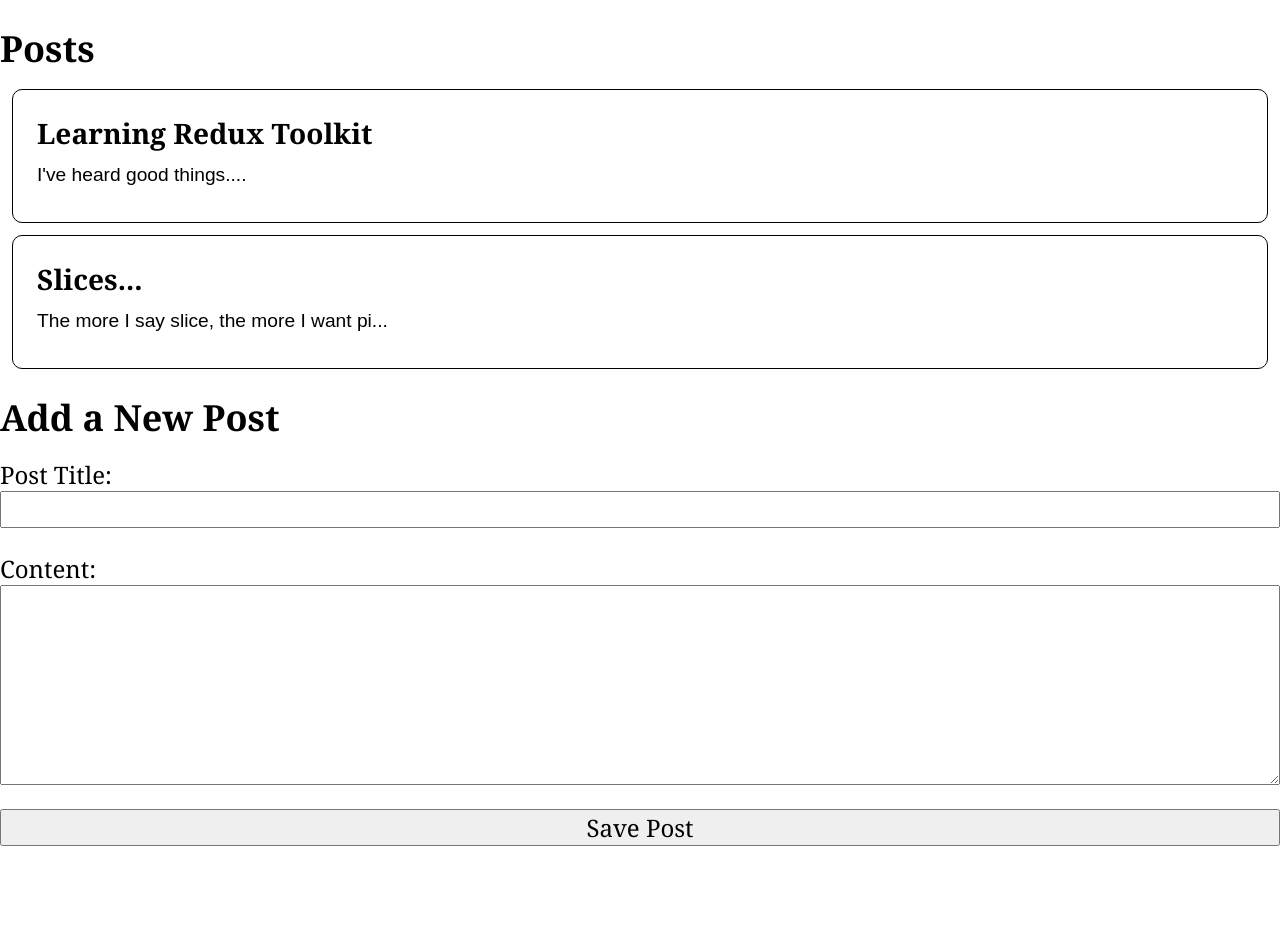
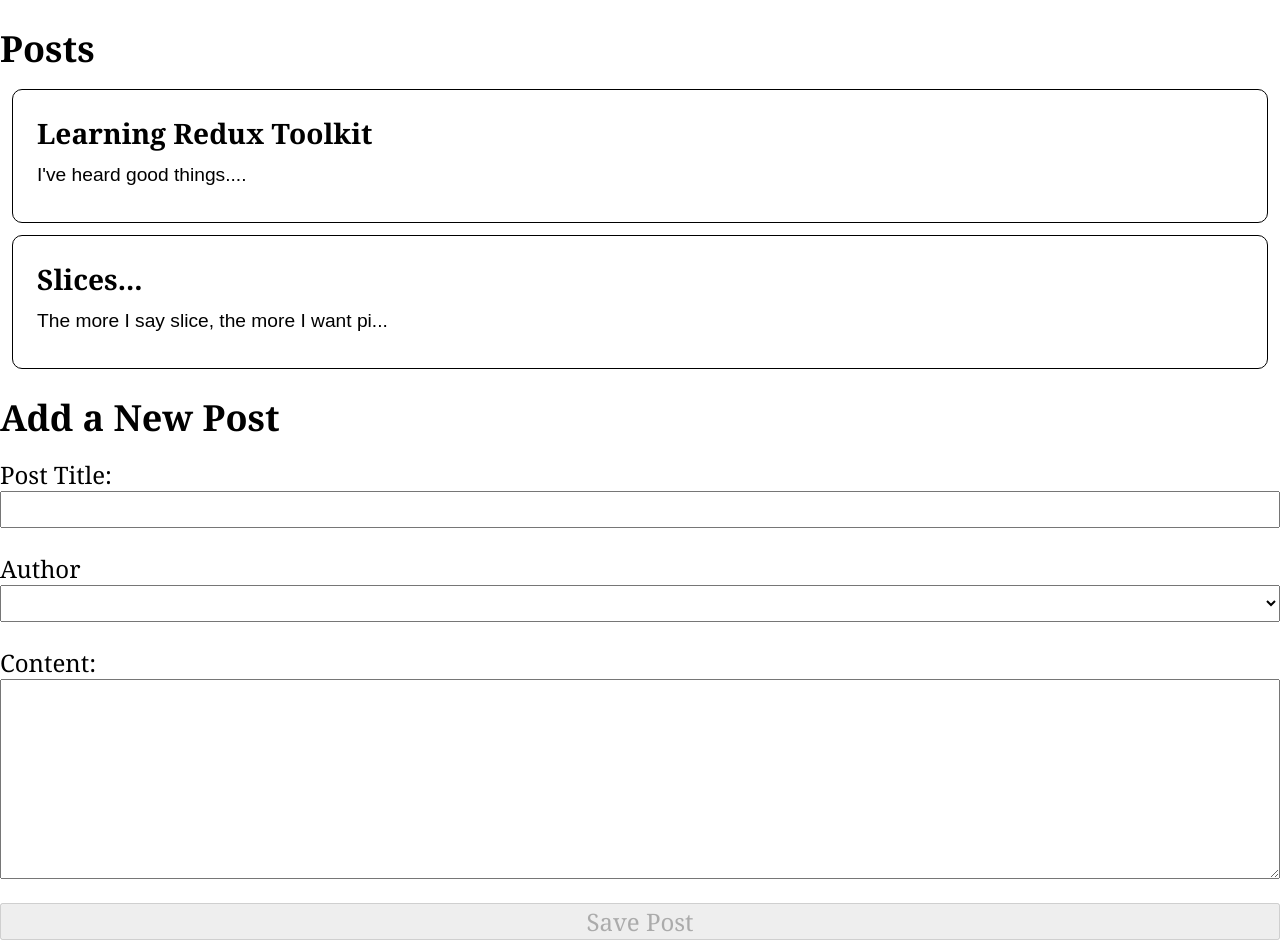
Before and after one commit to mb-dir/redux-boilerplate, a React (Create React App) app: page / in a window 1280 px wide. Shown: the top 952 px of the page. Before the commit the page ends 870 px from the top, so only its background shows below. Built offline with nearby package versions, Linux system fonts and the light colour scheme.

Commit message:
Add users feature

```diff
--- a/src/app/store.js
+++ b/src/app/store.js
@@ -1,9 +1,11 @@
 import { configureStore } from "@reduxjs/toolkit";
 import postsReducer from "../features/posts/postsSlice";
+import usersReducer from "../features/users/usersSlice";
 
 export const store = configureStore({
   reducer: {
     posts: postsReducer,
+    users: usersReducer,
   },
 });
 
--- a/src/features/posts/AddPostForm.js
+++ b/src/features/posts/AddPostForm.js
@@ -1,21 +1,25 @@
 import { useState } from "react";
-import { useDispatch } from "react-redux";
+import { useDispatch, useSelector } from "react-redux";
 import { addPost } from "./postsSlice";
+import { selectAllUsers } from "../users/usersSlice";
 
 const AddPostForm = () => {
   const [ title, setTitle ] = useState("");
   const [ content, setContent ] = useState("");
+  const [ userId, setUserId ] = useState("");
+
   const dispatch = useDispatch();
+  const users = useSelector(selectAllUsers);
 
   const onTitleChanged = e => setTitle(e.target.value);
   const onContentChanged = e => setContent(e.target.value);
+  const onAuthorChanged = e => setUserId(e.target.value);
+
+  const canSave = !!content && !!title && !!userId;
 
   const onPostSave = e => {
     e.preventDefault();
-    const hasContent = title && content;
-    if (hasContent) {
-      dispatch(addPost(title, content));
-    }
+    dispatch(addPost(title, content, userId));
   };
 
   return (
@@ -31,6 +35,16 @@
           onChange={onTitleChanged}
         />
 
+        <label htmlFor="postAuthor">Author</label>
+        <select id="postAuthor" onChange={onAuthorChanged}>
+          <option value="" />
+          {(users || []).map(user => (
+            <option key={user.id} value={user.id}>
+              {user.name}
+            </option>
+          ))}
+        </select>
+
         <label htmlFor="postContent">Content:</label>
         <textarea
           id="postContent"
@@ -38,7 +52,7 @@
           value={content}
           onChange={onContentChanged}
         />
-        <button>Save Post</button>
+        <button disabled={!canSave}>Save Post</button>
       </form>
     </section>
   );
--- a/src/features/posts/postsSlice.js
+++ b/src/features/posts/postsSlice.js
@@ -21,12 +21,13 @@
       reducer(state, action) {
         state.push(action.payload);
       },
-      prepare(title, content) {
+      prepare(title, content, userId) {
         return {
           payload: {
             id: nanoid(),
             title,
             content,
+            userId,
           },
         };
       },
--- /dev/null
+++ b/src/features/users/usersSlice.js
@@ -0,0 +1,13 @@
+import { createSlice } from "@reduxjs/toolkit";
+
+const initialState = [
+  { id: "0", name: "John Paulo" },
+  { id: "1", name: "John1 Paulo" },
+  { id: "2", name: "John Paulo2" },
+];
+
+const userSlice = createSlice({ name: "users", initialState, reducers: {} });
+
+export const selectAllUsers = state => state.users;
+
+export default userSlice.reducer;
```
